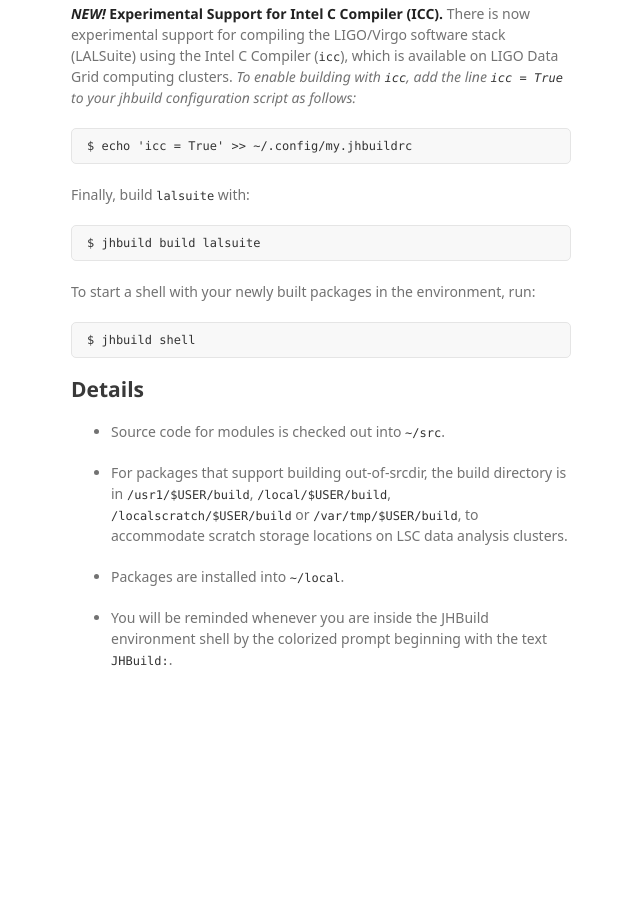
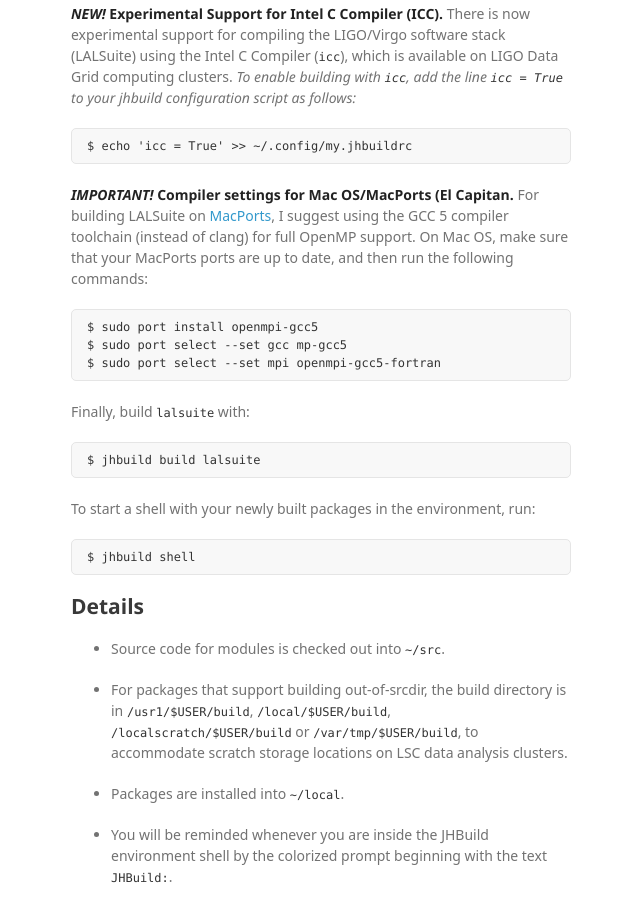
Before and after one commit to lpsinger/modulesets, a plain HTML site: page index.html in a window 1280 px wide. Shown: the part 1548-2469 px from the top of the page, without its empty margins (499-1139 px from the left). Before the commit the page ends 2288 px from the top, so only its background shows below. Drawn offline with Linux system fonts and the light colour scheme; a web font is replaced by a local one.

```diff
--- a/index.html
+++ b/index.html
@@ -98,6 +98,17 @@
 <pre><code>$ echo 'icc = True' &gt;&gt; ~/.config/my.jhbuildrc
 </code></pre>
 
+<p><strong><em>IMPORTANT!</em> Compiler settings for Mac OS/MacPorts (El Capitan.</strong>
+For building LALSuite on <a href="https://www.macports.org">MacPorts</a>, I suggest using
+the GCC 5 compiler toolchain (instead of clang) for full OpenMP support. On Mac
+OS, make sure that your MacPorts ports are up to date, and then run the
+following commands:</p>
+
+<pre><code>$ sudo port install openmpi-gcc5
+$ sudo port select --set gcc mp-gcc5
+$ sudo port select --set mpi openmpi-gcc5-fortran
+</code></pre>
+
 <p>Finally, build <code>lalsuite</code> with:</p>
 
 <pre><code>$ jhbuild build lalsuite
```
Also changed, not shown: params.json (+1 -1 lines).
